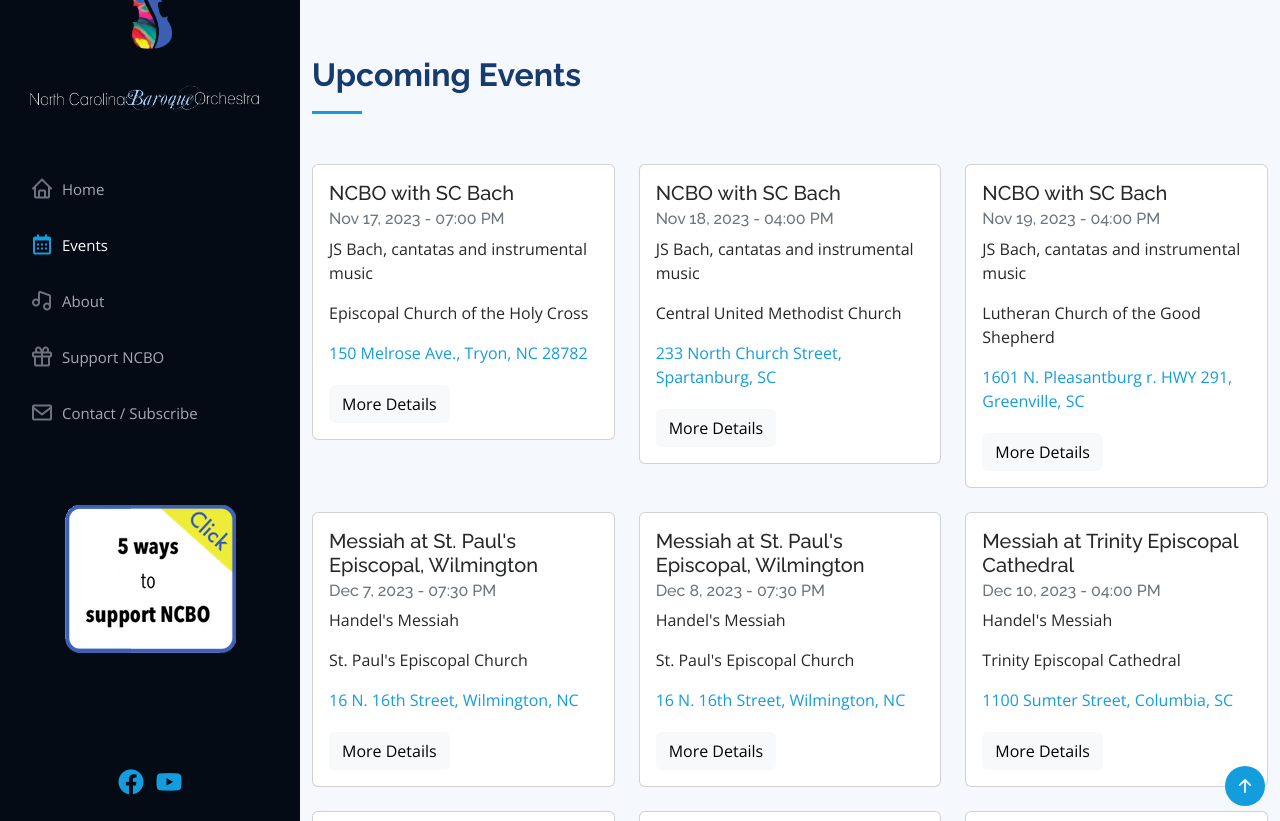
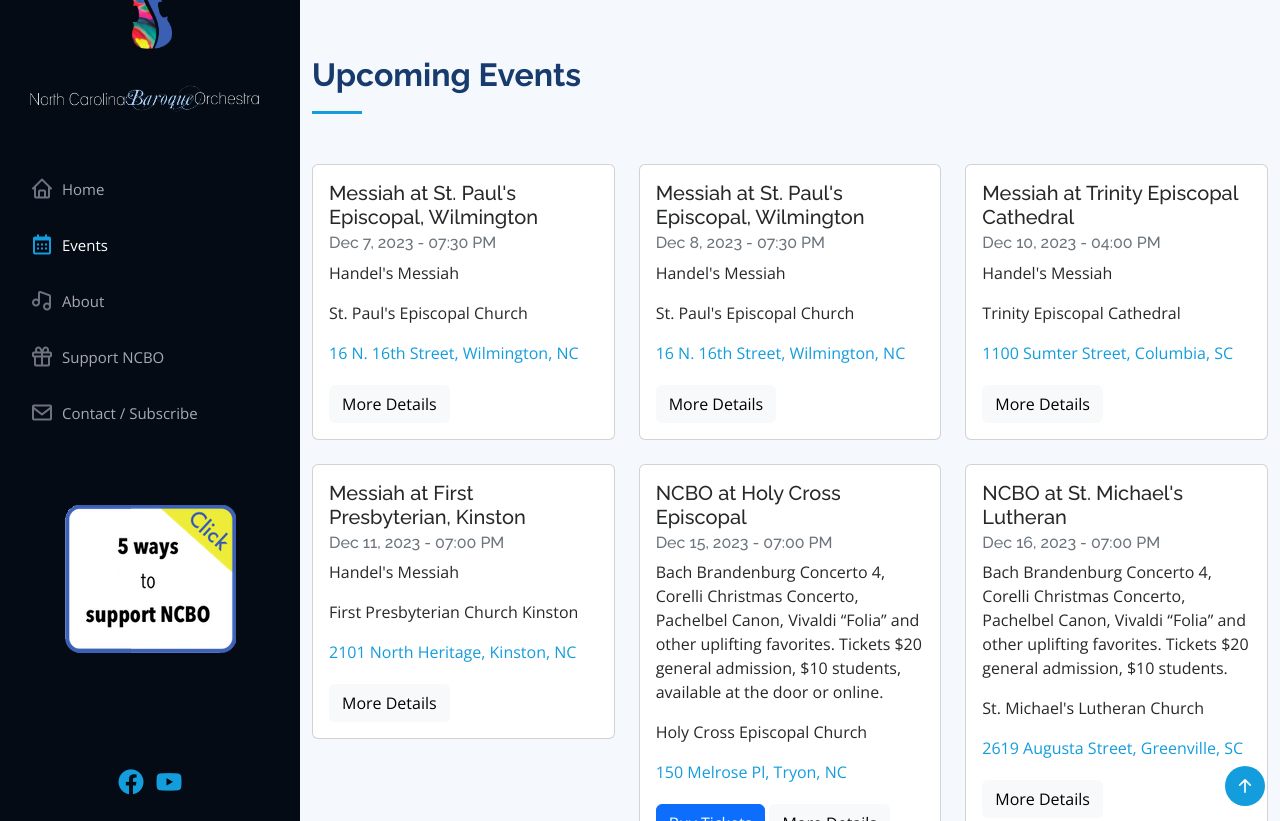
Before and after one commit to ncbaroqueorchestra/ncboweb, a Jekyll site: the page built from index.md, in a window 1280 px wide and 900 px high, scrolled down 825 px, cut to the strip 79-900 px from the top of the window. Built offline with Jekyll 4.4.1, drawn with Linux system fonts in a browser that asks for light colours; comment, search, counter and statistics services are not loaded.

Commit message:
Updated NCBO events

```diff
--- a/_data/events.yml
+++ b/_data/events.yml
@@ -1,36 +1,6 @@
 
-- heading: NCBO with SC Bach
-  eventdate: Nov 17, 2023
-  eventtime: 07:00 PM
-  description: JS Bach, cantatas and instrumental music
-  venue: Episcopal Church of the Holy Cross
-  address: 150 Melrose Ave., Tryon, NC 28782
-  mapurl: https://goo.gl/maps/E87idZqifWdLf3DY6
-  ticketurl:
-  eventimageurl:
-  eventdetailsurl: https://scbach.org
 
-- heading: NCBO with SC Bach
-  eventdate: Nov 18, 2023
-  eventtime: 04:00 PM
-  description: JS Bach, cantatas and instrumental music
-  venue: Central United Methodist Church
-  address: 233 North Church Street, Spartanburg, SC
-  mapurl: https://goo.gl/maps/Q7kJcK1kQj13FMBr7
-  ticketurl:
-  eventimageurl:
-  eventdetailsurl: https://scbach.org
 
-- heading: NCBO with SC Bach
-  eventdate: Nov 19, 2023
-  eventtime: 04:00 PM
-  description: JS Bach, cantatas and instrumental music
-  venue: Lutheran Church of the Good Shepherd
-  address: 1601 N. Pleasantburg r. HWY 291, Greenville, SC
-  mapurl: https://goo.gl/maps/DTJMjcvg1FuueTW1A
-  ticketurl:
-  eventimageurl:
-  eventdetailsurl: https://scbach.org
 
 - heading: Messiah at St. Paul's Episcopal, Wilmington
   eventdate: Dec 7, 2023
@@ -242,3 +212,6 @@
 #NUM!
 #NUM!
 #NUM!
+#NUM!
+#NUM!
+#NUM!
```
